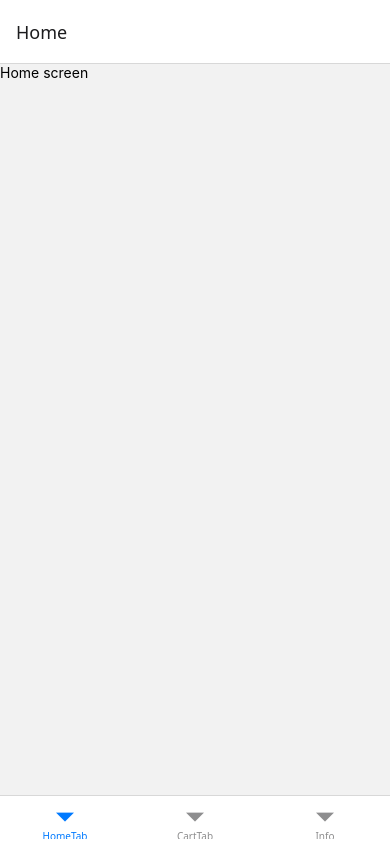
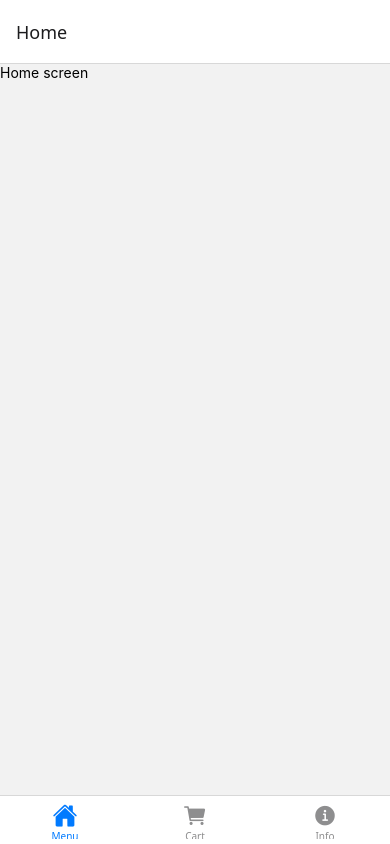
Before and after one commit to solsticesp/softuni-react-native-restaurant-app, a React Native app: screen / in a window 390 px wide. Built offline with nearby package versions, Linux system fonts and the light colour scheme.

Commit message:
Add tabs icons

```diff
--- a/package.json
+++ b/package.json
@@ -3,6 +3,7 @@
   "version": "1.0.0",
   "main": "src/index.js",
   "dependencies": {
+    "@expo/vector-icons": "^15.1.1",
     "@react-native-masked-view/masked-view": "0.3.2",
     "@react-navigation/bottom-tabs": "^7.21.0",
     "@react-navigation/native": "^7.5.1",
--- a/src/navigation/RootNavigator.jsx
+++ b/src/navigation/RootNavigator.jsx
@@ -1,5 +1,6 @@
 import { createBottomTabNavigator } from '@react-navigation/bottom-tabs';
 // import { createNativeBottomTabNavigator } from '@react-navigation/bottom-tabs/unstable';
+import { Ionicons } from "@expo/vector-icons"
 
 import InfoScreen from '../screens/InfoScreen';
 import HomeNavigator from './HomeNavigator';
@@ -12,9 +13,34 @@ export default function RootNavigator() {
 
     return (
         <Tab.Navigator>
-            <Tab.Screen name="HomeTab" component={HomeNavigator} options={{ headerShown: false }} />
-            <Tab.Screen name="CartTab" component={CartNavigator} options={{ headerShown: false }} />
-            <Tab.Screen name="Info" component={InfoScreen} />
+            <Tab.Screen
+                name="HomeTab"
+                component={HomeNavigator}
+                options={{
+                    headerShown: false,
+                    tabBarLabel: 'Menu',
+                    tabBarIcon: ({ color, size }) => <Ionicons name='home' color={color} size={size} />
+                }}
+            />
+
+            <Tab.Screen
+                name="CartTab"
+                component={CartNavigator}
+                options={{
+                    headerShown: false,
+                    tabBarLabel: 'Cart',
+                    tabBarIcon: ({ color, size }) => <Ionicons name='cart' color={color} size={size} />
+                }}
+
+            />
+
+            <Tab.Screen
+                name="Info"
+                component={InfoScreen}
+                options={{
+                    tabBarIcon: ({ color, size }) => <Ionicons name='information-circle' color={color} size={size} />
+                }}
+            />
         </Tab.Navigator>
     );
 }
```
Also changed, not shown: 1 other file (tests, documents, lock files or other folders).
